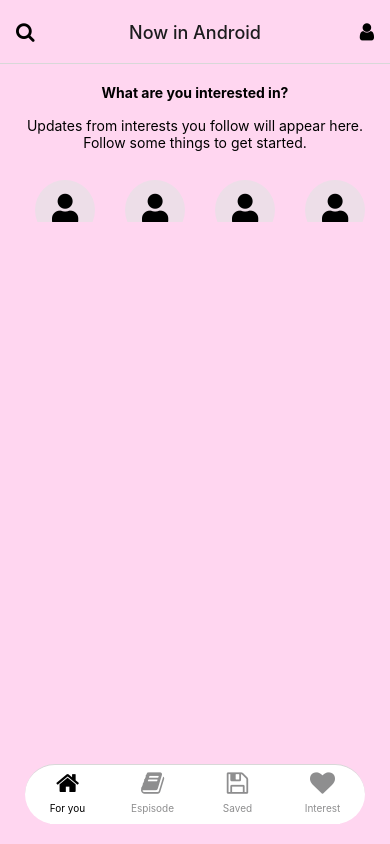
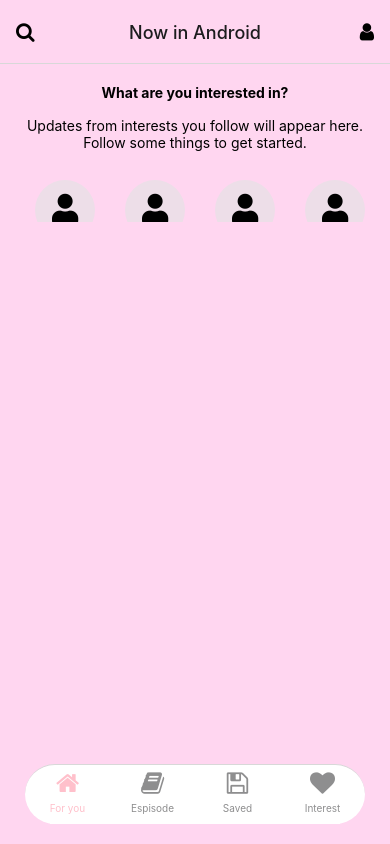
Before and after one commit to TalJa1/ReactNativeProj, a React Native app: screen /Root in a window 390 px wide. Built offline with nearby package versions, Linux system fonts and the light colour scheme.

Commit message:
fix layout tab bottom

```diff
--- a/App.tsx
+++ b/App.tsx
@@ -19,7 +19,7 @@ export default function App() {
       <Tab.Navigator
         backBehavior="history"
         screenOptions={{
-          tabBarActiveTintColor: "black",
+          tabBarActiveTintColor: "pink",
           tabBarHideOnKeyboard: true,
 
           tabBarStyle: {
--- a/pages/Home.tsx
+++ b/pages/Home.tsx
@@ -9,10 +9,6 @@ import Icon from "react-native-vector-icons/FontAwesome5";
 import { useState, useCallback } from "react";
 
 interface User {
-  name: string;
-}
-
-interface RenderUserProps {
   name: string;
 }
 
@@ -57,7 +53,7 @@ const Home = () => {
     },
   ];
 
-  const RenderUser: React.FC<RenderUserProps> = ({ name }) => {
+  const RenderUser: React.FC<User> = ({ name }) => {
     return (
       <View>
         <View style={style.userDisp}>
```
